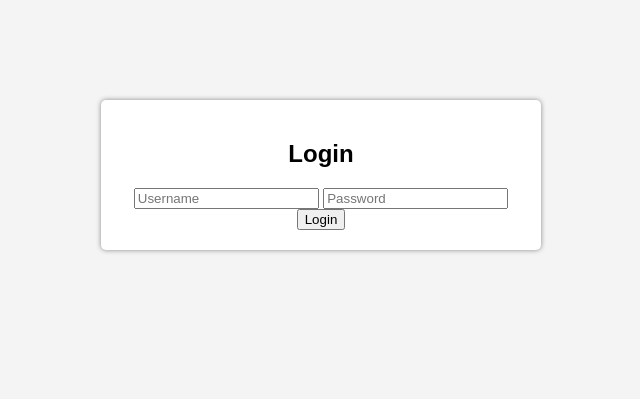
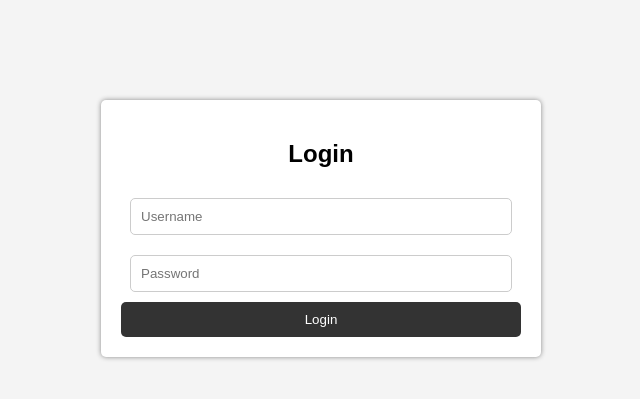
Before and after one commit to narendrachn/car-wash-project-php, a PHP site: page / in a window 1280 px wide. Shown: the part 63-462 px from the top of the page, without its empty margins (319-959 px from the left). Run offline with PHP 8.4, Linux system fonts and the light colour scheme.

Commit message:
Add css code for labels inside the form to fit inside container

```diff
--- a/styles.css
+++ b/styles.css
@@ -21,3 +21,22 @@ header{
 h2 {
     text-align: center;
 }
+
+input[type="text"],
+input[type="password"] {
+    width: 90%;
+    padding: 10px;
+    margin: 10px 0;
+    border: 1px solid #ccc;
+    border-radius: 5px;
+}
+
+input[type="submit"] {
+    width: 100%;
+    padding: 10px;
+    background: #333;
+    color: #fff;
+    border: 0;
+    border-radius: 5px;
+    cursor: pointer;
+}
```
